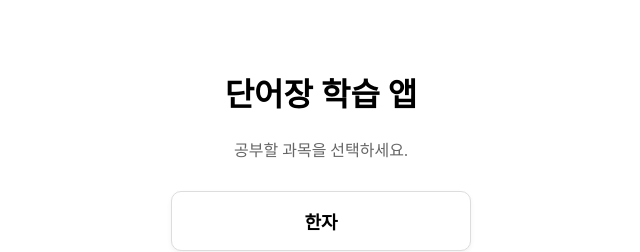
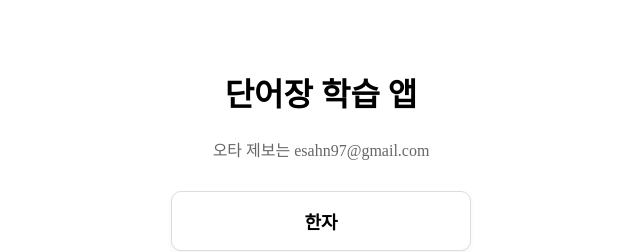
Before and after one commit to EunsungAhn/Word-Test, a React (Create React App) app: page / in a window 1280 px wide. Shown: the top 252 px of the page, without its empty margins (319-959 px from the left). Built offline with nearby package versions, Linux system fonts and the light colour scheme.

Commit message:
Update 260907

```diff
--- a/src/CategorySelector.js
+++ b/src/CategorySelector.js
@@ -14,7 +14,8 @@ function CategorySelector() {
   return (
     <div style={{ textAlign: 'center', padding: '40px 20px' }}>
       <h1>단어장 학습 앱</h1>
-      <p style={{ color: '#666', marginBottom: '30px' }}>공부할 과목을 선택하세요.</p>
+      <p style={{ color: '#666', marginBottom: '30px' }}>오타 제보는 esahn97@gmail.com</p>
+
 
       <div style={{
         display: 'flex',
```
